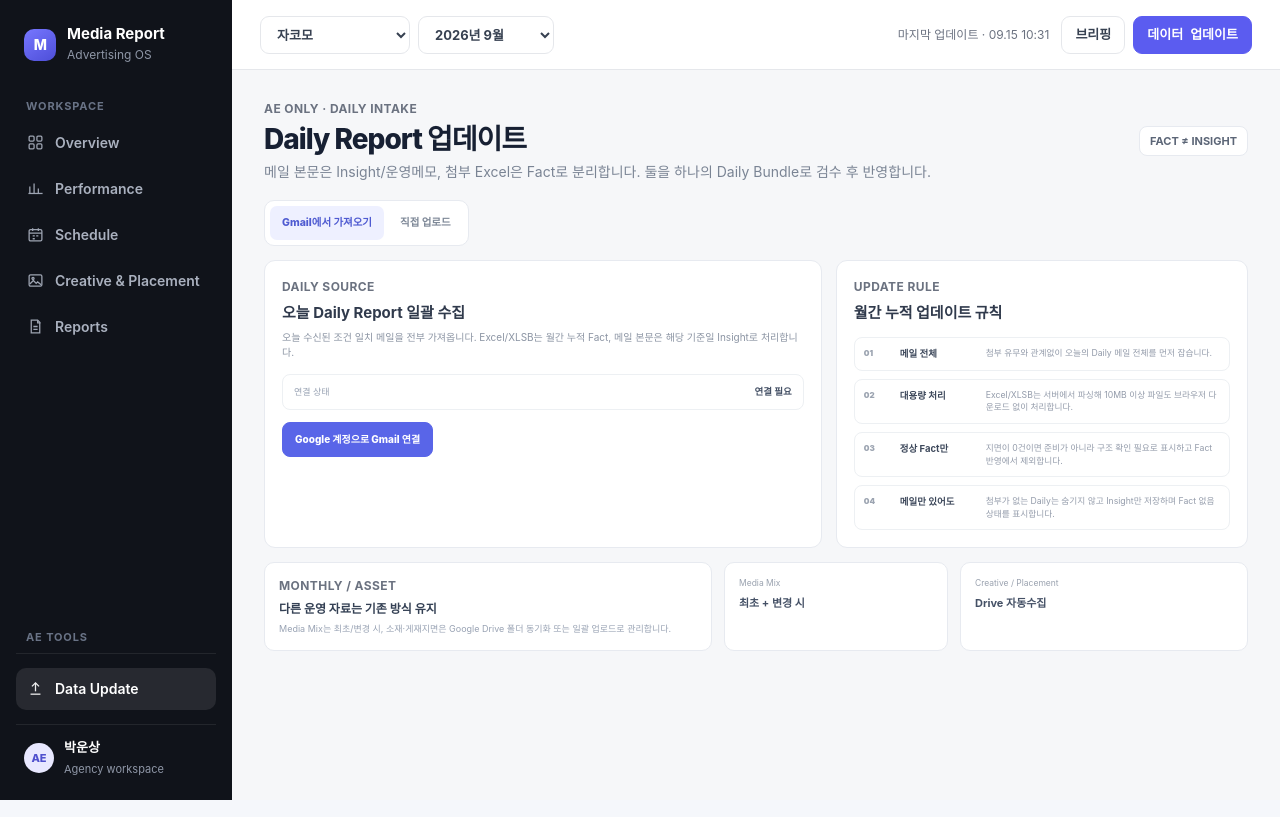
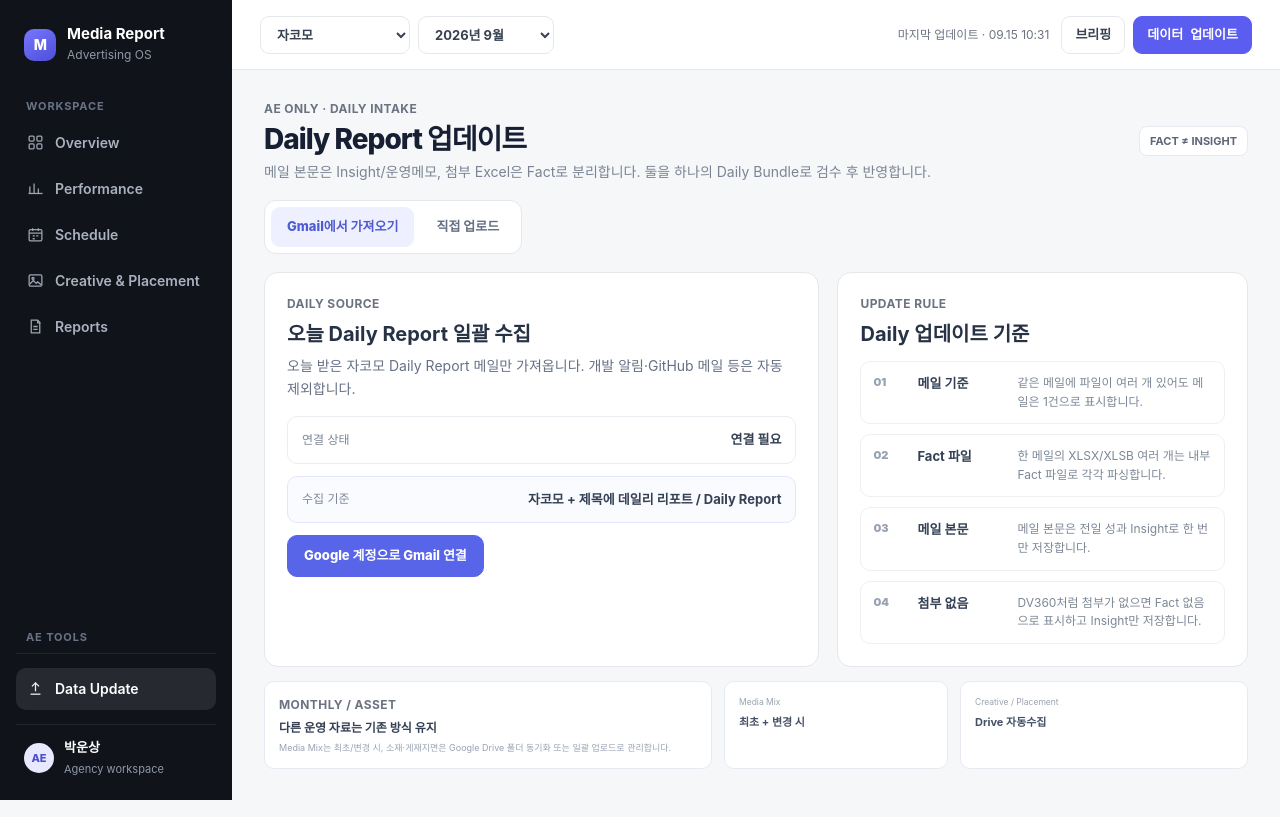
Before and after one commit to unz1020/Media-report_kor, a Next.js app: page /data-update in a window 1280 px wide. Built offline with nearby package versions, Linux system fonts and the light colour scheme.

Commit message:
Use grouped readable Daily intake UI

```diff
--- a/app/(dashboard)/data-update/page.tsx
+++ b/app/(dashboard)/data-update/page.tsx
@@ -1,4 +1,4 @@
-import { DailyReportIntake } from "./daily-report-intake";
+import { DailyReportIntakeV2 } from "./daily-report-intake-v2";
 import styles from "./update.module.css";
 
 export default function DataUpdatePage() {
@@ -13,7 +13,7 @@ export default function DataUpdatePage() {
         <div className="page-meta"><span className="view-pill">FACT ≠ INSIGHT</span></div>
       </div>
 
-      <DailyReportIntake />
+      <DailyReportIntakeV2 />
 
       <section className={styles.secondarySources}>
         <article><div className="eyebrow">MONTHLY / ASSET</div><h3>다른 운영 자료는 기존 방식 유지</h3><p>Media Mix는 최초/변경 시, 소재·게재지면은 Google Drive 폴더 동기화 또는 일괄 업로드로 관리합니다.</p></article>
```
